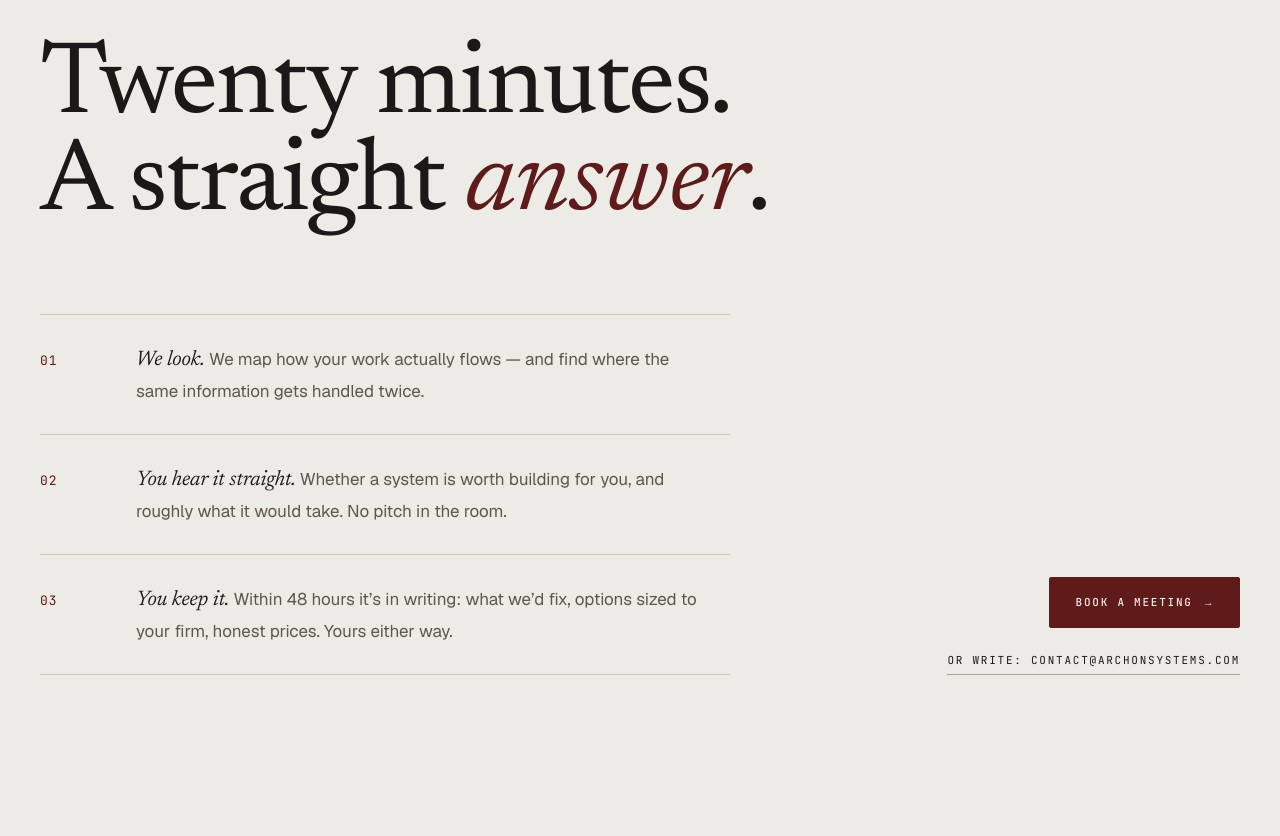
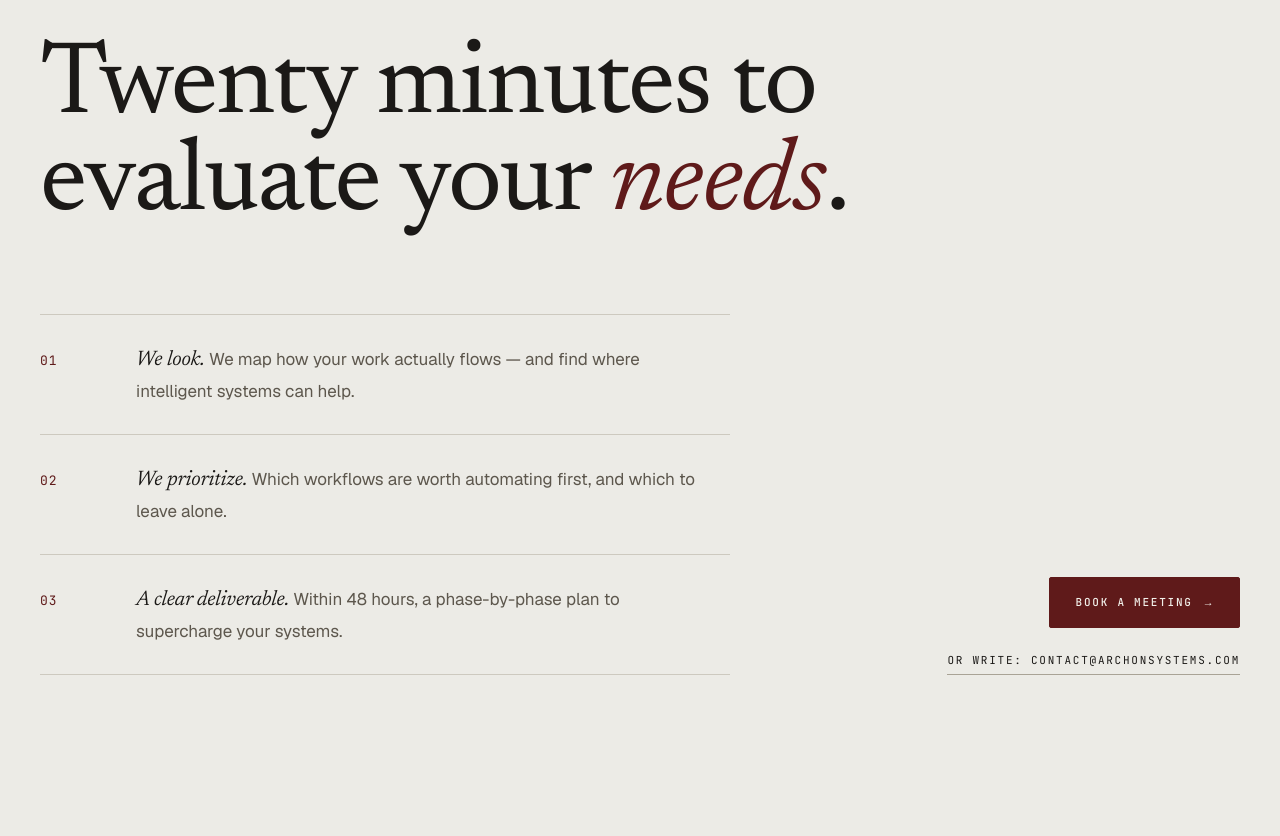
Before and after one commit to amk16/amber, a React (Vite) app: page / in a window 1280 px wide. Shown: the part 3860-4696 px from the top of the page. Built offline with nearby package versions, Linux system fonts and the light colour scheme.

Commit message:
copy: closing section -> evaluate-your-needs framing
Header: 'Twenty minutes to evaluate your needs.' Steps: we look (find where
intelligent systems can help) / we prioritize / a clear deliverable (48h
phase-by-phase plan).

```diff
--- a/src/components/Close.jsx
+++ b/src/components/Close.jsx
@@ -3,15 +3,15 @@ import { SITE } from '../config'
 const STEPS = [
   [
     'We look',
-    'We map how your work actually flows — and find where the same information gets handled twice.',
+    'We map how your work actually flows — and find where intelligent systems can help.',
   ],
   [
-    'You hear it straight',
-    'Whether a system is worth building for you, and roughly what it would take. No pitch in the room.',
+    'We prioritize',
+    'Which workflows are worth automating first, and which to leave alone.',
   ],
   [
-    'You keep it',
-    'Within 48 hours it’s in writing: what we’d fix, options sized to your firm, honest prices. Yours either way.',
+    'A clear deliverable',
+    'Within 48 hours, a phase-by-phase plan to supercharge your systems.',
   ],
 ]
 
@@ -27,7 +27,7 @@ export default function Close() {
           className="f-display mt-10 max-w-[16ch] text-[clamp(3rem,8vw,7.25rem)]"
           data-reveal
         >
-          Twenty minutes. A straight <em>answer</em>.
+          Twenty minutes to evaluate your <em>needs</em>.
         </h2>
 
         <div
```
